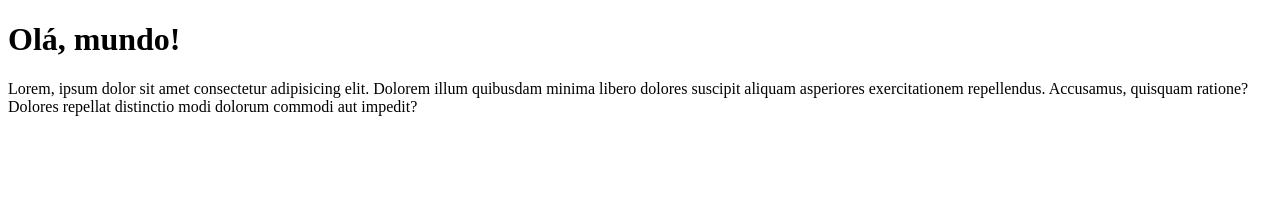
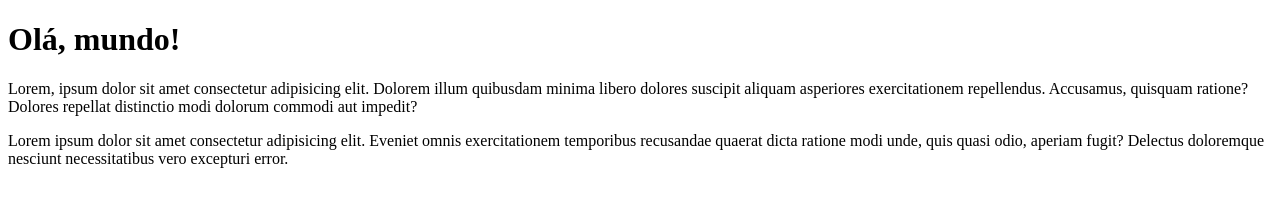
Before and after one commit to GabrielSoaresCarmo/Ola-mundo, a plain HTML site: page site-exemplo/index.html in a window 1280 px wide. Drawn offline with Linux system fonts and the light colour scheme.

Commit message:
Adicionei um parágrafo

```diff
--- a/site-exemplo/index.html
+++ b/site-exemplo/index.html
@@ -9,5 +9,6 @@
 <body>
     <h1>Olá, mundo!</h1>
     <p>Lorem, ipsum dolor sit amet consectetur adipisicing elit. Dolorem illum quibusdam minima libero dolores suscipit aliquam asperiores exercitationem repellendus. Accusamus, quisquam ratione? Dolores repellat distinctio modi dolorum commodi aut impedit?</p>
+    <p>Lorem ipsum dolor sit amet consectetur adipisicing elit. Eveniet omnis exercitationem temporibus recusandae quaerat dicta ratione modi unde, quis quasi odio, aperiam fugit? Delectus doloremque nesciunt necessitatibus vero excepturi error.</p>
 </body>
 </html>
```
